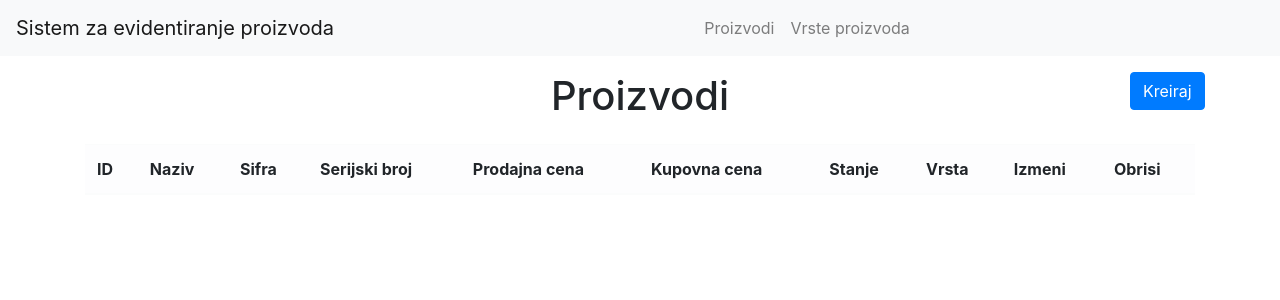
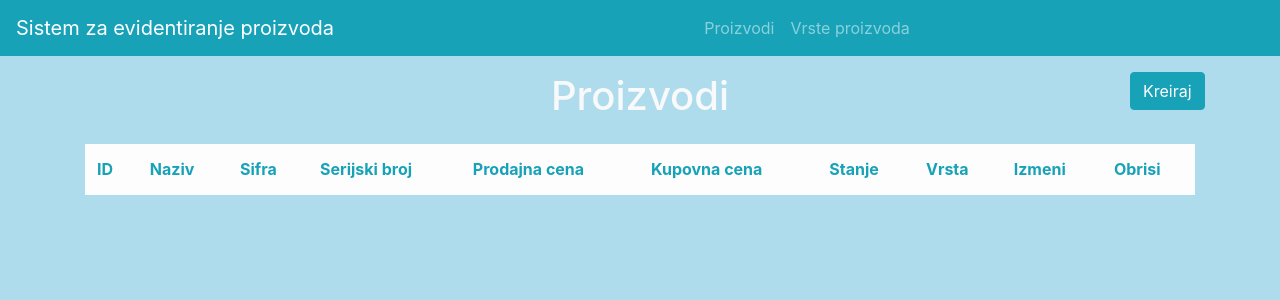
Before and after one commit to minaarsic/domaci1, a PHP site: page / in a window 1280 px wide. Shown: the top 300 px of the page. Run offline with PHP 8.4, Linux system fonts and the light colour scheme; lists and menus that the app fills with data are empty.

Commit message:
izmene dodate na konsultacijama

```diff
--- /dev/null
+++ b/css/style.php
@@ -0,0 +1,13 @@
+<?php
+header("Content-type: text/css; charset: UTF-8");
+?>
+
+ body{
+   background-color:#AFDCEC;
+
+     <!-- background-image:url('slike/poyadina.jpg');
+
+    background-repeat: no-repeat;
+    background-size:cover; -->
+
+ }
--- a/header.php
+++ b/header.php
@@ -10,13 +10,14 @@
         <script src="https://maxcdn.bootstrapcdn.com/bootstrap/4.0.0/js/bootstrap.min.js"
         integrity="sha384-JZR6Spejh4U02d8jOt6vLEHfe/JQGiRRSQQxSfFWpi1MquVdAyjUar5+76PVCmYl"
         crossorigin="anonymous"></script>
-    <title>Sistem za evidentiranje proizvoda</title>
+        <title >Sistem za evidentiranje proizvoda</title>
+        <link rel='stylesheet' type='text/css' href='css/style.php' />
 </head>
 
 
 <body>
 
-<nav class="navbar navbar-expand-lg navbar-light sticky-top bg-light">
+<nav class="navbar navbar-expand-lg navbar-dark sticky-top bg-info">
         <a class="navbar-brand" href="index.php">Sistem za evidentiranje proizvoda </a>
 
         <div class="navbar-collapse collapse">
--- a/index.php
+++ b/index.php
@@ -49,7 +49,7 @@
                             <label for="opis" class="col-form-label">Opis</label>
                             <textarea required type="number" class="form-control" id="opis"></textarea>
                         </div>
-                        <button type="submit" class="btn btn-primary form-control">Sacuvaj</button>
+                        <button type="submit" class="btn btn-info form-control">Sacuvaj</button>
                     </form>
                 </div>
             </div>
@@ -61,15 +61,15 @@
 
         </div>
         <div class="col-10">
-            <h1 class="text-center">Proizvodi</h1>
+            <h1 class="text-center text-light">Proizvodi</h1>
         </div>
         <div class="col-1">
-            <button data-toggle="modal" data-target="#exampleModal" class="btn btn-primary width-100">Kreiraj</button>
+            <button data-toggle="modal" data-target="#exampleModal" class="btn btn-info width-100">Kreiraj</button>
         </div>
     </div>
 
     <table class="table table-light">
-        <thead>
+        <thead class="text-info">
             <th>ID</th>
             <th>Naziv</th>
             <th>Sifra</th>
```
Also changed, not shown: vrste.php (+4 -4 lines), slike/poyadina.jpg (added).
